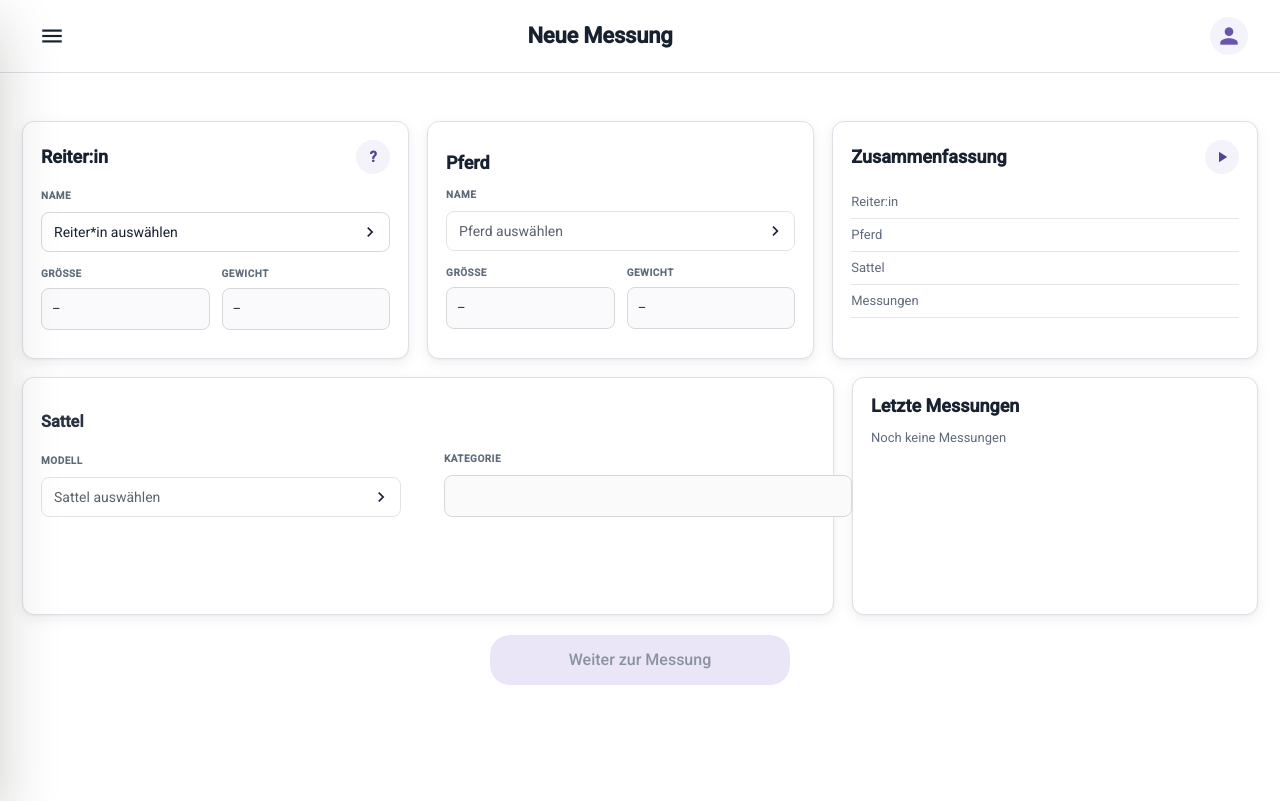
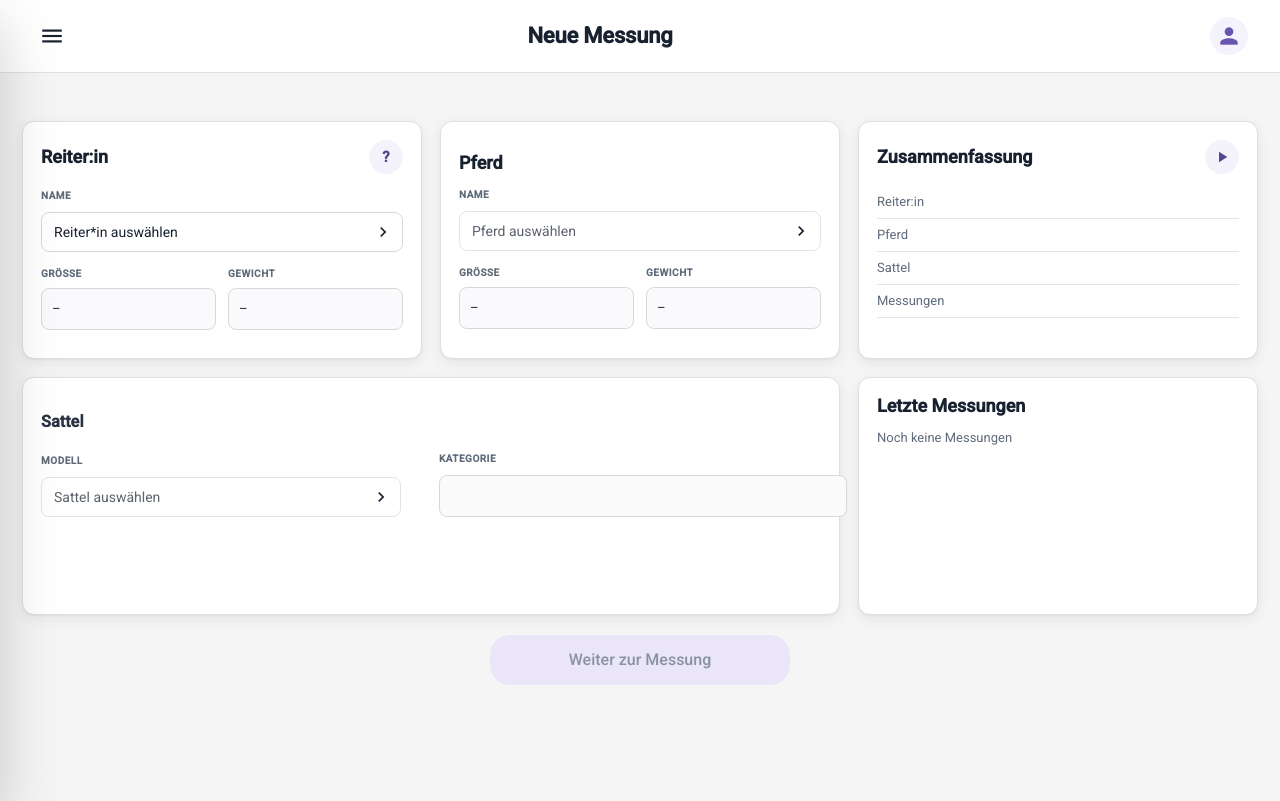
Before and after one commit to syp-equipressure/equipressure, an Angular app in the folder sattler_frontend/: page /new-measurement in a window 1280 px wide. Built offline with nearby package versions, Linux system fonts and the light colour scheme.

Commit message:
refactor: changed the design for new measurement page a bit

```diff
--- a/sattler_frontend/src/app/pages/customers/customers.page.html
+++ b/sattler_frontend/src/app/pages/customers/customers.page.html
@@ -31,7 +31,7 @@
           [routerLink]="['/customers', c.id, 'horses']"
         >
           <div class="name">
-            {{ fullName(c) }}@if (c.isMe) { <span class="me-tag"> (Du)</span> }
+            {{ fullName(c) }}@if (c.isMe) { <span class="me-tag"></span> }
           </div>
           <div class="action">
             @if (c.isMe) {
--- a/sattler_frontend/src/app/pages/new-measurement/live-measurement/live-measurement.page.html
+++ b/sattler_frontend/src/app/pages/new-measurement/live-measurement/live-measurement.page.html
@@ -4,7 +4,6 @@
   <main class="live-page">
     <header class="live-toolbar">
       <button type="button" class="back-button" aria-label="Zurück zur Vorbereitung" (click)="finishSegment()">←</button>
-      <strong>Live-Messung</strong>
       <time>{{ formatDuration(elapsedSeconds()) }}</time>
       <button type="button" class="stop-button" (click)="finishSegment()">Teilmessung beenden</button>
     </header>
--- a/sattler_frontend/src/app/pages/new-measurement/live-measurement/live-measurement.page.scss
+++ b/sattler_frontend/src/app/pages/new-measurement/live-measurement/live-measurement.page.scss
@@ -6,13 +6,12 @@
 .live-toolbar {
   min-height: 62px;
   display: grid;
-  grid-template-columns: 44px 1fr auto auto;
+  grid-template-columns: 44px 1fr auto;
   align-items: center;
   gap: 18px;
   border-bottom: 1px solid t.$border-soft;
   color: t.$text-strong;
 }
-.live-toolbar strong { justify-self: center; }
 .live-toolbar time { color: t.$purple-600; font-size: 22px; font-weight: 700; font-variant-numeric: tabular-nums; }
 .back-button, .stop-button { border: 0; cursor: pointer; font: inherit; }
 .back-button { background: transparent; font-size: 22px; color: t.$text-soft; }
@@ -51,7 +50,6 @@ app-pressure-heatmap { display: block; flex: 1; min-height: 380px; border-radius
 
 @media (max-width: 760px) {
   .live-toolbar { grid-template-columns: 32px 1fr auto; gap: 8px; }
-  .live-toolbar strong { justify-self: start; }
   .stop-button { grid-column: 1 / -1; margin-bottom: 10px; }
   .live-layout { grid-template-columns: 1fr; }
   app-pressure-heatmap { min-height: 300px; }
--- a/sattler_frontend/src/app/pages/stub/stub.page.scss
+++ b/sattler_frontend/src/app/pages/stub/stub.page.scss
@@ -9,12 +9,12 @@
   min-height: calc(100vh - 72px);
   display: flex;
   padding: 0;
-  background: #ffffff;
+  background: t.$bg-page;
 }
 
 .new-measurement-panel {
   width: 100%;
-  background: #ffffff;
+  background: t.$bg-page;
   border-radius: 0;
   padding: 18px 22px 26px;
   border: 0;
@@ -61,14 +61,17 @@
 }
 
 .top-grid {
-  grid-template-columns: 1fr 1fr 1.1fr;
+  grid-template-columns: repeat(3, minmax(0, 1fr));
   margin-bottom: 18px;
 }
 
 .bottom-grid {
-  grid-template-columns: 2fr 1fr;
+  grid-template-columns: repeat(3, minmax(0, 1fr));
   margin-bottom: 20px;
 }
+
+.saddle-card { grid-column: span 2; }
+.recent-card { grid-column: 3; }
 
 .card {
   border: 1px solid t.$border;
@@ -159,7 +162,7 @@
 .saddle-grid {
   display: grid;
   grid-template-columns: minmax(0, 1fr) minmax(0, 1fr);
-  gap: 32px;
+  gap: 16px;
   align-items: end;
 }
 
@@ -368,6 +371,9 @@
     grid-template-columns: 1fr;
   }
 
+  .saddle-card,
+  .recent-card { grid-column: auto; }
+
   .new-measurement-panel {
     max-width: 720px;
   }
```
